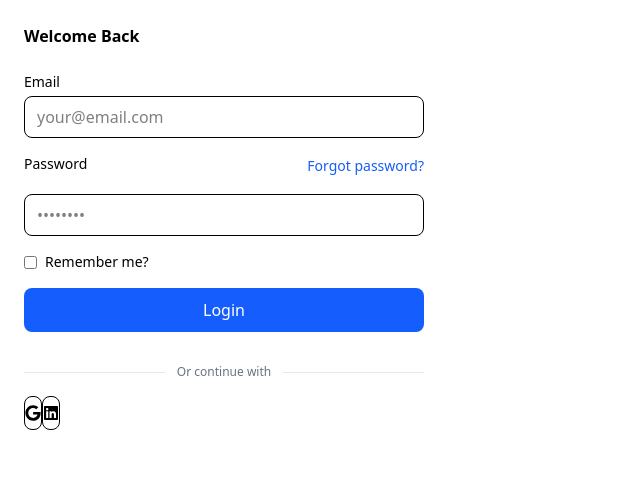
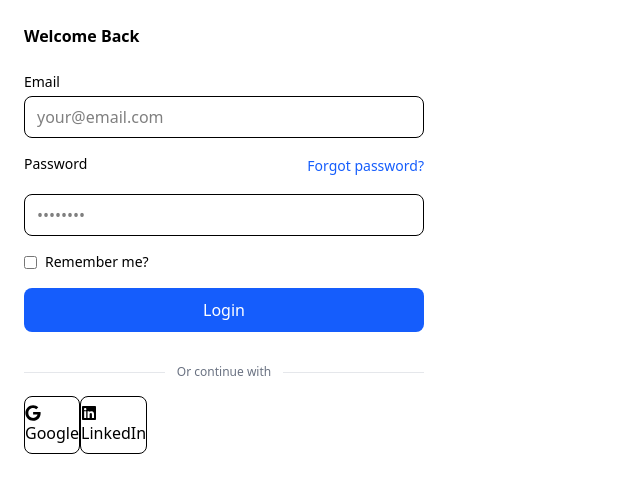
Before and after one commit to alhassandafiri/jobtrackr-frontend, a React (Vite) app: page / in a window 1280 px wide. Shown: the top 492 px of the page, without its empty margins (0-640 px from the left). Built offline with nearby package versions, Linux system fonts and the light colour scheme.

Commit message:
add labels to social login buttons in Login component

```diff
--- a/src/components/Login/Login.jsx
+++ b/src/components/Login/Login.jsx
@@ -78,8 +78,8 @@ function Login ({onSuccess}) {
                 </div>
 
                 <div>
-                    <button type="button" className="rounded-lg border py-2"><FaGoogle /></button>
-                    <button className="rounded-lg border py-2"><FaLinkedin /></button>
+                    <button type="button" className="rounded-lg border py-2"><FaGoogle /> Google</button>
+                    <button className="rounded-lg border py-2"><FaLinkedin /> LinkedIn</button>
                 </div>
             </form>
         </div>
```
